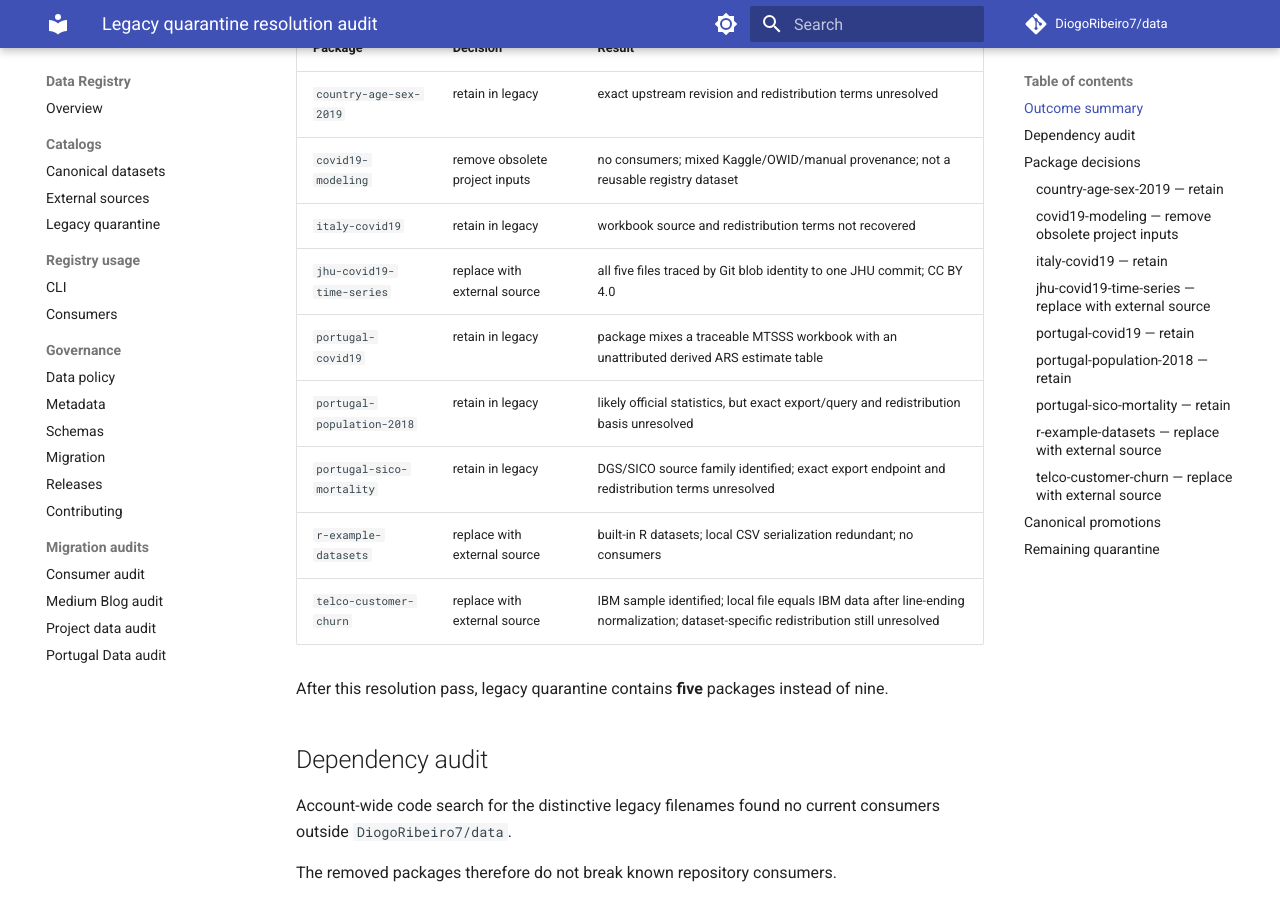
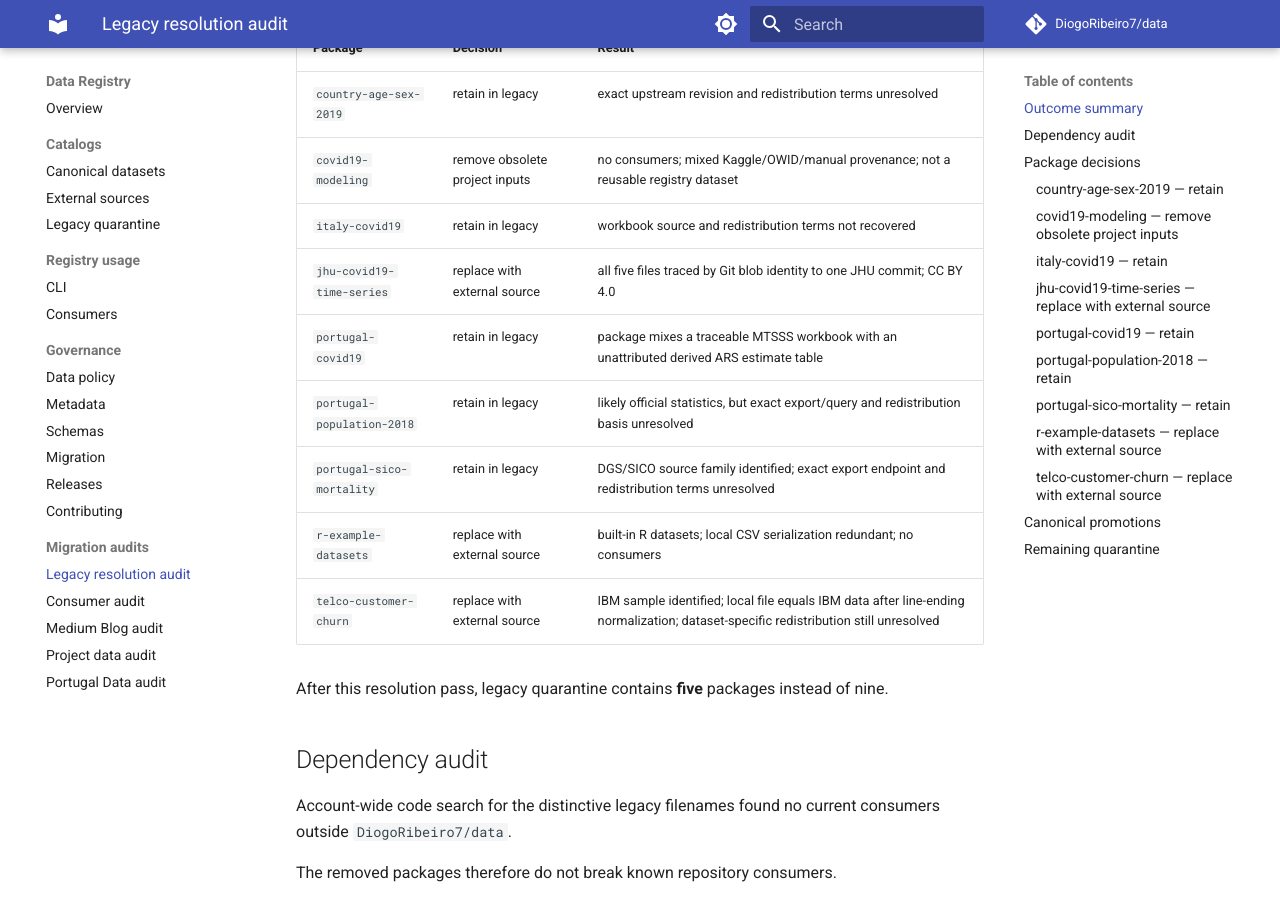
Before and after one commit to DiogoRibeiro7/data, an MkDocs documentation site: the page built from docs/migrations/LEGACY_RESOLUTION.md, in a window 1280 px wide and 900 px high, scrolled down 338 px. Built offline with MkDocs 1.6.1 and Material for MkDocs 9.7.7, drawn with Linux system fonts in a browser that asks for light colours; comment, search, counter and statistics services are not loaded.

Commit message:
docs: add legacy resolution audit to navigation

```diff
--- a/mkdocs.yml
+++ b/mkdocs.yml
@@ -53,6 +53,7 @@
       - Releases: RELEASES.md
       - Contributing: CONTRIBUTING.md
   - Migration audits:
+      - Legacy resolution audit: migrations/LEGACY_RESOLUTION.md
       - Consumer audit: migrations/CONSUMER_AUDIT.md
       - Medium Blog audit: migrations/MEDIUM_BLOG_DATA.md
       - Project data audit: migrations/PROJECT_DATA_AUDIT.md
```
